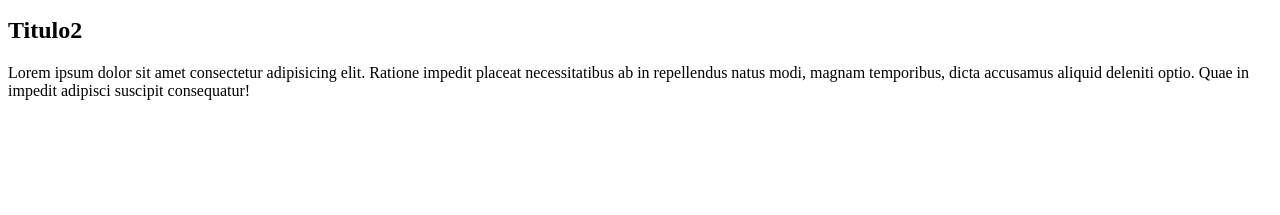
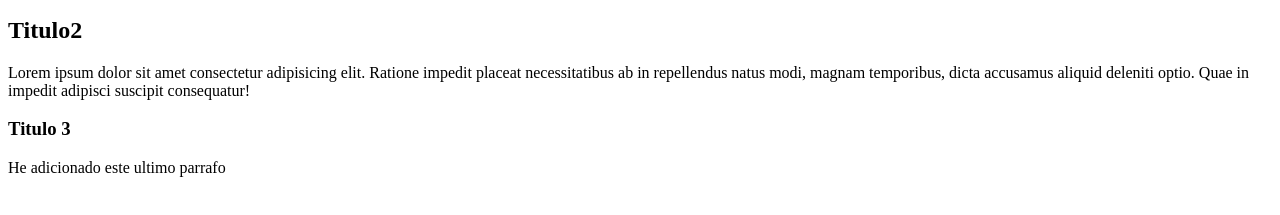
Before and after one commit to Edgar-David/ejemplo-git, a plain HTML site: page index.html in a window 1280 px wide. Shown: the part 119-334 px from the top of the page. Drawn offline with Linux system fonts and the light colour scheme.

Commit message:
Agregamos un tercer titulo

```diff
--- a/index.html
+++ b/index.html
@@ -12,6 +12,8 @@
         <p>Lorem ipsum dolor, sit amet consectetur adipisicing elit. Odit fugit recusandae reiciendis tenetur quisquam consequatur, commodi, ratione expedita, harum maxime repellat dicta illo quae suscipit obcaecati mollitia! Corporis, quas possimus?</p>
         <h2>Titulo2</h2>
         <p>Lorem ipsum dolor sit amet consectetur adipisicing elit. Ratione impedit placeat necessitatibus ab in repellendus natus modi, magnam temporibus, dicta accusamus aliquid deleniti optio. Quae in impedit adipisci suscipit consequatur!</p>
+        <h3>Titulo 3</h3>
+        <p>He adicionado este ultimo parrafo</p>
     </div>
 
 </body>
```
